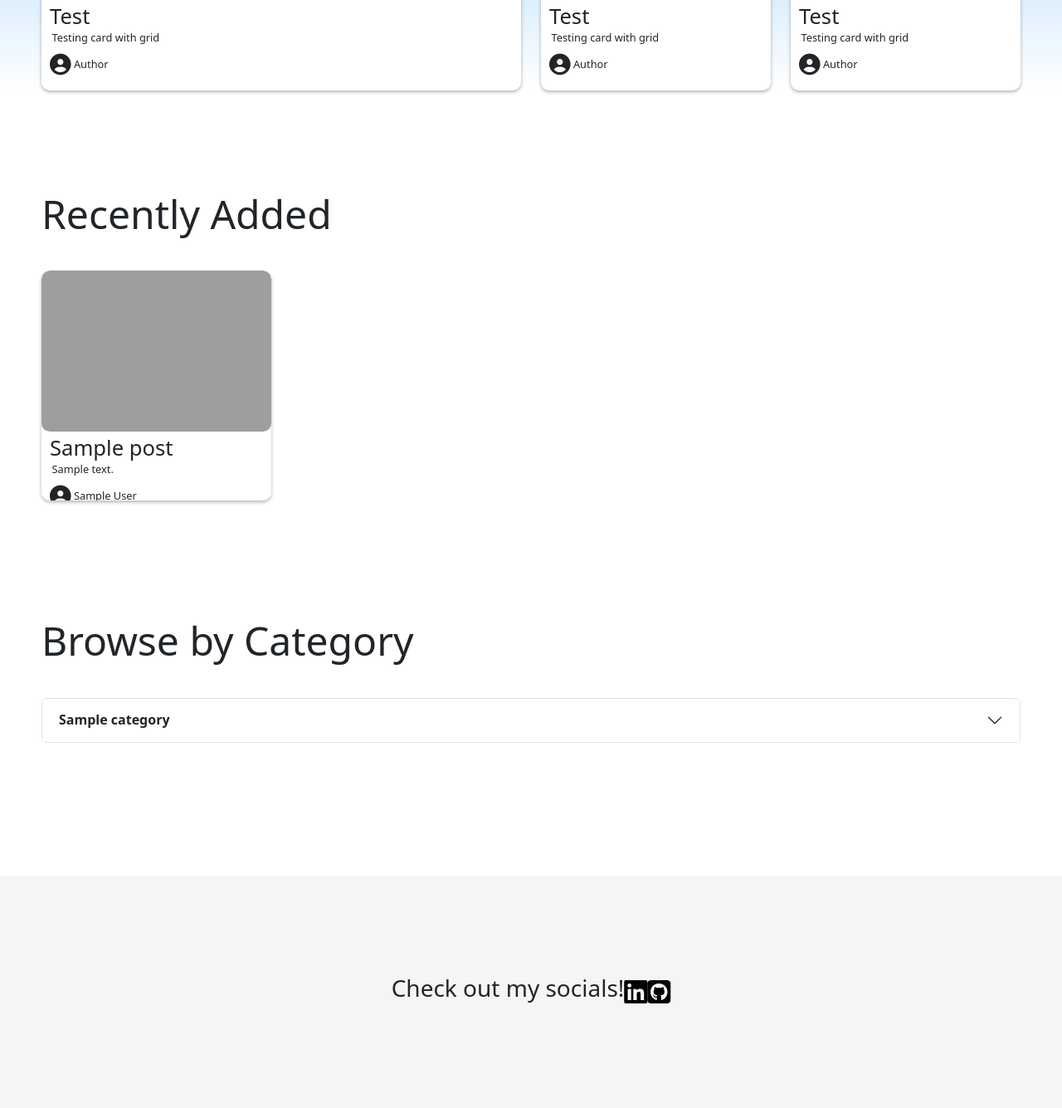
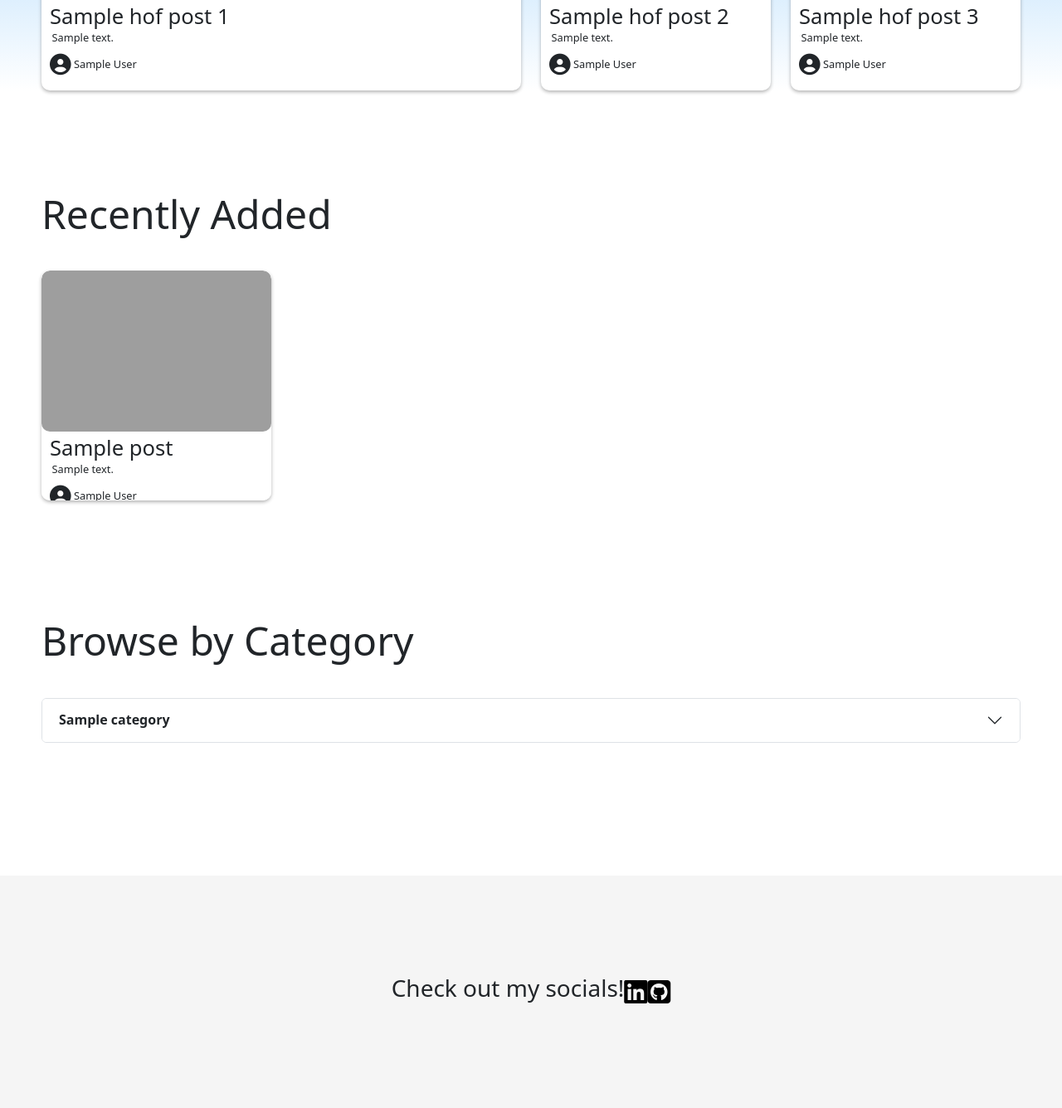
Before and after one commit to linx02/project-hub, a Django app: template hub_main/templates/index.html in a window 1280 px wide. Shown: the part 1486-2821 px from the top of the page at 83% size. Run offline with Django 3.2, Linux system fonts and the light colour scheme; the template is opened without the code that fills it: most values are stand-ins (such as "Sample title", 1, 10 or a date in 2020); some libraries are stand-ins or nearby versions; grey boxes are pictures that could not be loaded.

Commit message:
Give 'hall of fame' section functionality

```diff
--- a/hub_main/templates/index.html
+++ b/hub_main/templates/index.html
@@ -34,11 +34,11 @@
                     <div class="my-card hall-of-fame-card">
                         <img src="https://picsum.photos/800/500" class="my-card-img" alt="...">
                         <div class="my-card-body">
-                            <h5 class="my-card-title">Test</h5>
-                            <p class="my-card-text">Testing card with grid</p>
+                            <h5 class="my-card-title">{{ hof_post_1.title }}</h5>
+                            <p class="my-card-text">{{ hof_post_1.description }}</p>
                             <div class="my-card-author">
                                 <i class="fa-solid fa-circle-user fa-2xl"></i>
-                                <span>Author</span>
+                                <span>{{ hof_post_1.author }}</span>
                             </div>
                         </div>
                     </div>
@@ -47,11 +47,11 @@
                     <div class="my-card hall-of-fame-card">
                         <img src="https://picsum.photos/500" class="my-card-img" alt="...">
                         <div class="my-card-body">
-                            <h5 class="my-card-title">Test</h5>
-                            <p class="my-card-text">Testing card with grid</p>
+                            <h5 class="my-card-title">{{ hof_post_2.title }}</h5>
+                            <p class="my-card-text">{{ hof_post_2.description }}</p>
                             <div class="my-card-author">
                                 <i class="fa-solid fa-circle-user fa-2xl"></i>
-                                <span>Author</span>
+                                <span>{{ hof_post_2.author }}</span>
                             </div>
                         </div>
                     </div>
@@ -60,11 +60,11 @@
                     <div class="my-card hall-of-fame-card">
                         <img src="https://picsum.photos/500" class="my-card-img" alt="...">
                         <div class="my-card-body">
-                            <h5 class="my-card-title">Test</h5>
-                            <p class="my-card-text">Testing card with grid</p>
+                            <h5 class="my-card-title">{{ hof_post_3.title }}</h5>
+                            <p class="my-card-text">{{ hof_post_3.description }}</p>
                             <div class="my-card-author">
                                 <i class="fa-solid fa-circle-user fa-2xl"></i>
-                                <span>Author</span>
+                                <span>{{ hof_post_3.author }}</span>
                             </div>
                         </div>
                     </div>
@@ -80,7 +80,7 @@
 
             <div class="grid">
                 <div class="row">
-                    {% for post in posts %}
+                    {% for post in recent_posts %}
                     <div class="col-md-3 col-6 recently-added-card">
                         <a href="{% url 'project_details' post.slug %}" style="color:inherit;">
                             <div class="my-card">
```
Also changed, not shown: hub_main/views.py (+10 -1 lines), db.sqlite3.
